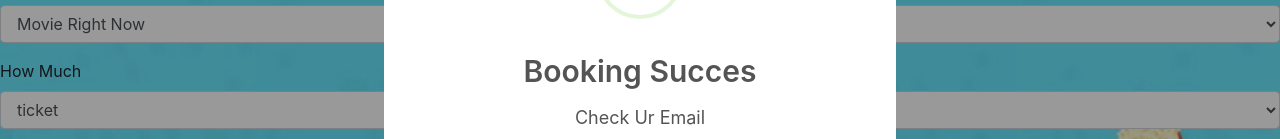
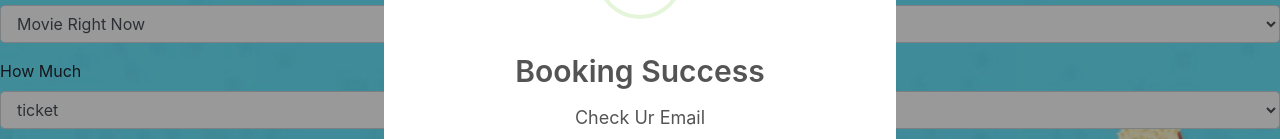
Before and after one commit to fenitadelia/fenitadelianolempat, a plain HTML site: page index.html in a window 1280 px wide. Both pictures are taken after typing "name@example.com", "Sample", "Sample123" into the empty fields and a click on the button "Submit". Shown: the part 341-480 px from the top of the page. Drawn offline with nearby package versions, Linux system fonts and the light colour scheme.

Commit message:
Update index.html

```diff
--- a/index.html
+++ b/index.html
@@ -103,7 +103,7 @@
            login.addEventListener('click', function (){
             Swal.fire({
                 icon: 'success',
-                title: 'Booking Succes',
+                title: 'Booking Success',
                 text: 'Check Ur Email',
                 })
            })
```
